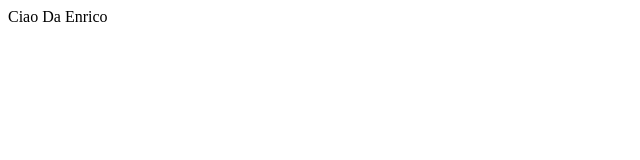
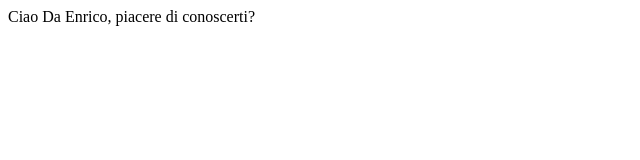
Before and after one commit to enrik10rsm/ilmiosito, a website: page index.html in a window 1280 px wide. Shown: the whole page, without its empty margins (0-640 px from the left). Drawn offline with Linux system fonts and the light colour scheme.

Commit message:
modificato messaggio

```diff
--- a/index.html
+++ b/index.html
@@ -8,6 +8,6 @@
   </head>
   <body>
     <div id="app"></div>
-   <div>Ciao Da Enrico</div>
+   <div>Ciao Da Enrico, piacere di conoscerti?</div>
   </body>
 </html>
```
